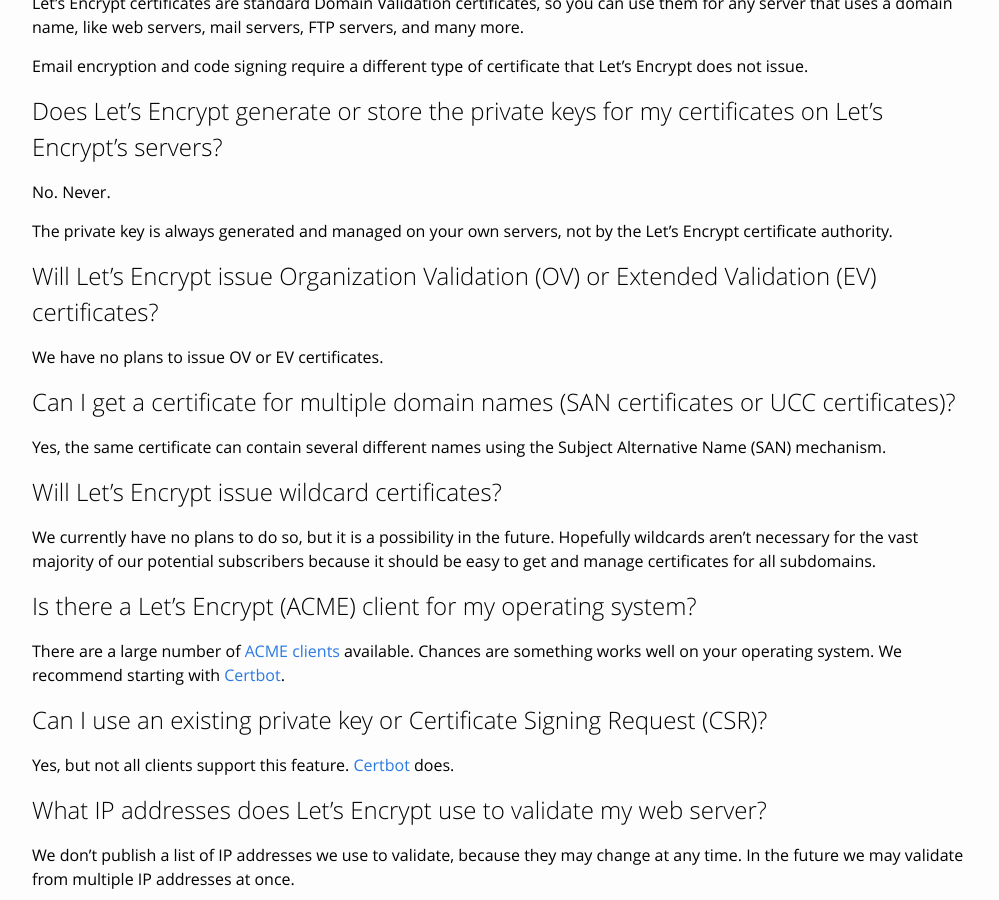
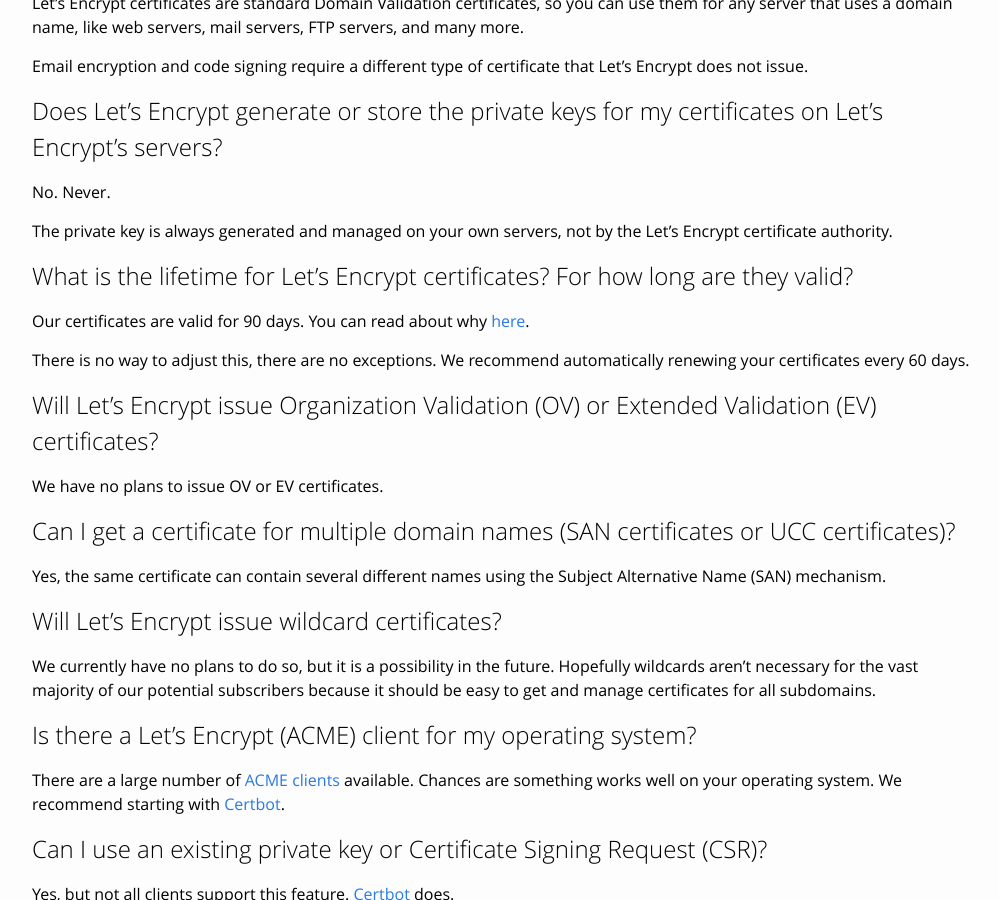
Before and after one commit to snowman1120/website, a Jekyll site: the page built from docs/faq.md, in a window 1280 px wide and 900 px high, scrolled down 469 px. Shown: the whole window, without its empty margins (138-1137 px from the left). Built offline with Jekyll 4.4.1, drawn with Linux system fonts in a browser that asks for light colours.

Commit message:
Add certificate lifetime to FAQ.

```diff
--- a/docs/faq.md
+++ b/docs/faq.md
@@ -24,6 +24,12 @@ No. Never.
 
 The private key is always generated and managed on your own servers, not by the Let's Encrypt certificate authority.
 
+## What is the lifetime for Let's Encrypt certificates? For how long are they valid?
+
+Our certificates are valid for 90 days. You can read about why [here](https://letsencrypt.org/2015/11/09/why-90-days.html).
+
+There is no way to adjust this, there are no exceptions. We recommend automatically renewing your certificates every 60 days.
+
 ## Will Let’s Encrypt issue Organization Validation (OV) or Extended Validation (EV) certificates?
 
 We have no plans to issue OV or EV certificates.
```
